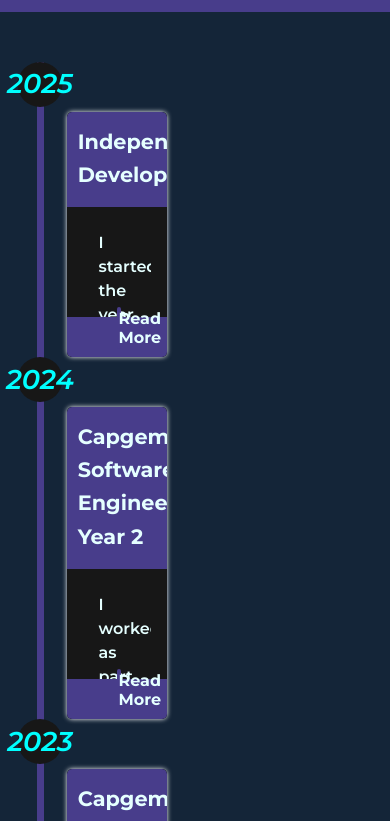
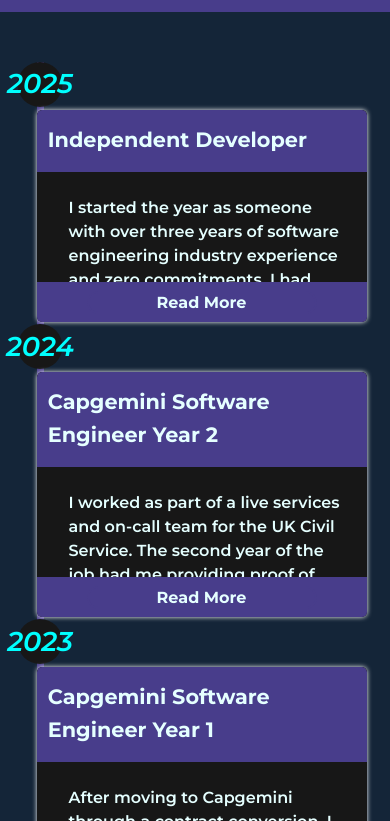
Before and after one commit to Christian-QA/Christian-QA.github.io, a React (Vite) app: page / in a window 390 px wide. Shown: the part 2623-3444 px from the top of the page. Built offline with nearby package versions, Linux system fonts and the light colour scheme; the HTML template or start-up script is replaced by a standard one.

Commit message:
Redid mobile styling of experience timeline

```diff
--- a/src/styling/Experience.css
+++ b/src/styling/Experience.css
@@ -213,15 +213,16 @@
 
     @media (max-width: 500px) {
         #timeline ul li .box {
-            width: 100px;
+            width: 330px;
+            bottom: 2px;
         }
 
         #timeline ul li:nth-child(odd) .box {
-            left: 30px;
+            left: 0;
         }
 
         #timeline ul li:nth-child(even) .box {
-            left: 30px;
+            left: 0;
         }
     }
 }
```
Also changed, not shown: 1 other file (tests, documents, lock files or other folders).
